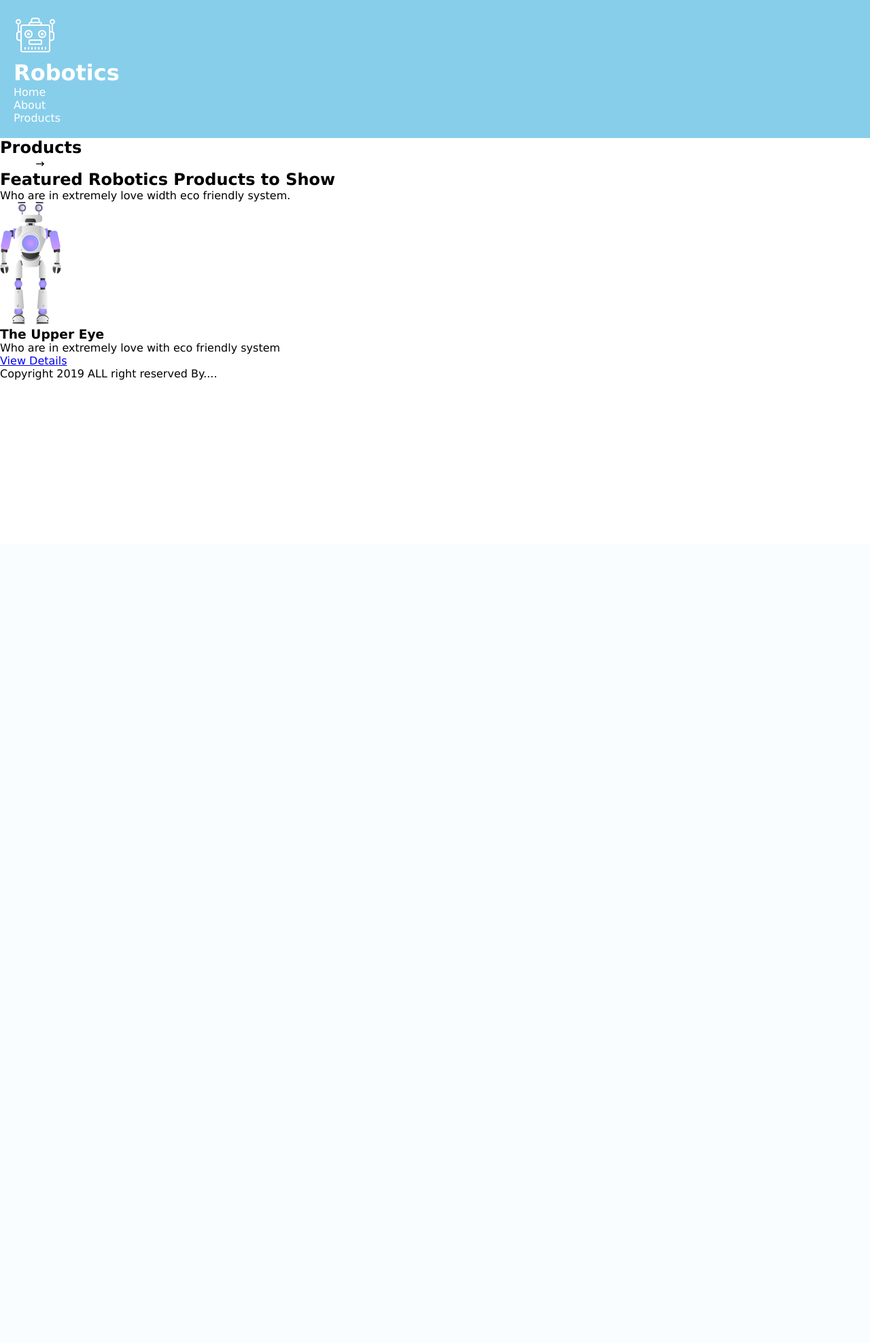
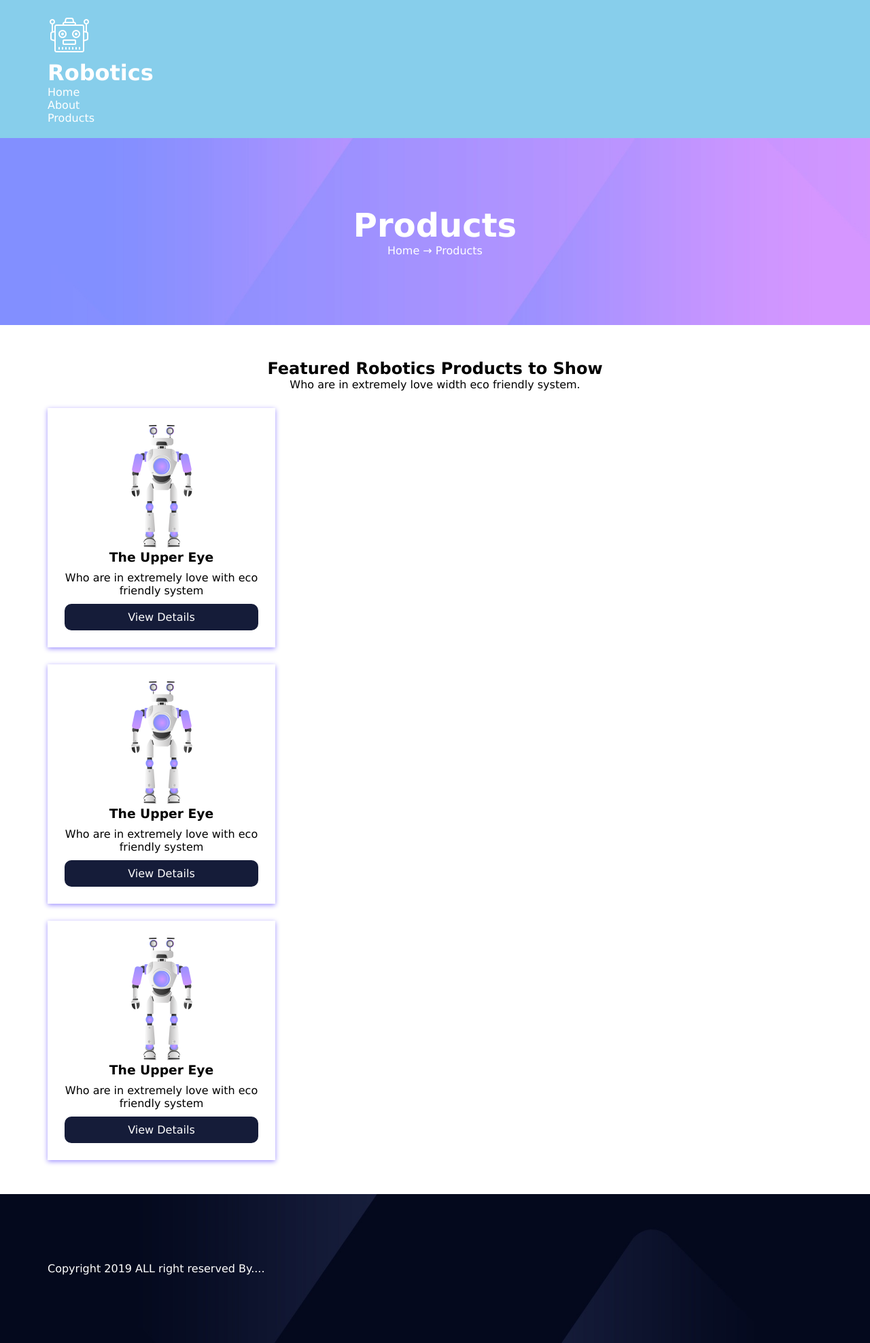
Before and after one commit to AngelinShp/Business-sites, a PHP site: page / in a window 1280 px wide. Shown: the whole page at 68% size. Before the commit the page ends 559 px from the top, so only its background shows below. Run offline with PHP 8.4, Linux system fonts and the light colour scheme.

Commit message:
Код с урока - стилизация

```diff
--- a/Module 1/4_landing/index.css
+++ b/Module 1/4_landing/index.css
@@ -2,6 +2,12 @@
     font-family: Verdana;
     margin: 0;
     padding: 0;
+}
+
+.container {
+    max-width: 1140px;
+    padding: 0 15px;
+    margin: 0 auto;
 }
 
 /* HEADER */
@@ -22,3 +28,66 @@
     color: white;
     text-decoration: none;
 }
+
+/* BANNER */
+.banner-section {
+    padding: 100px 0;
+    background: url(img/banner-bg.jpg);
+    background-size: cover;
+    background-position: center;
+}
+
+.banner-title{
+    font-size: 48px;
+}
+
+.banner-title, .banner-description {
+    text-align:center;
+    color: white;
+}
+
+/* CARDS */
+
+.cards-section {
+    padding: 50px 0px;
+}
+
+.cards-title, .cards-description {
+    text-align:center;
+}
+
+.card {
+    padding: 25px;
+    width: 25%;
+    margin-top: 25px;
+    box-shadow: 0px 2px 7px 0px #9e90ff;
+    text-align: center;
+}
+
+.card-button {
+    text-align: center;
+    background: #151c39;
+    padding: 10px 10px;
+    border-radius: 10px;
+}
+
+.card-link {
+    color: white;
+    text-decoration: none;
+}
+
+.card-title, .card-text{
+    margin-bottom: 10px;
+}
+
+/* FOOTER */
+
+.footer{
+    background: url(img/footer-bg.jpg);
+    background-size: cover;
+    padding: 100px 0px;
+}
+.copyright {
+    color: white;
+
+}
--- a/Module 1/4_landing/index.html
+++ b/Module 1/4_landing/index.html
@@ -78,6 +78,26 @@
                                 </div>
                             </div>
                         </div>
+                        <div class = 'card'>
+                            <img class = 'card-img' src="img/p1.png">
+                            <div class = 'card-body'>
+                                <h3 class = 'card-title'>The Upper Eye</h3>
+                                <div class = 'card-text'>Who are in extremely love with eco friendly system</div>
+                                <div class = 'card-button'>
+                                    <a class = 'card-link' href = '#'>View Details</a>
+                                </div>
+                            </div>
+                        </div>
+                        <div class = 'card'>
+                            <img class = 'card-img' src="img/p1.png">
+                            <div class = 'card-body'>
+                                <h3 class = 'card-title'>The Upper Eye</h3>
+                                <div class = 'card-text'>Who are in extremely love with eco friendly system</div>
+                                <div class = 'card-button'>
+                                    <a class = 'card-link' href = '#'>View Details</a>
+                                </div>
+                            </div>
+                        </div>
                     </div>
                 </div>
             </div>
```
